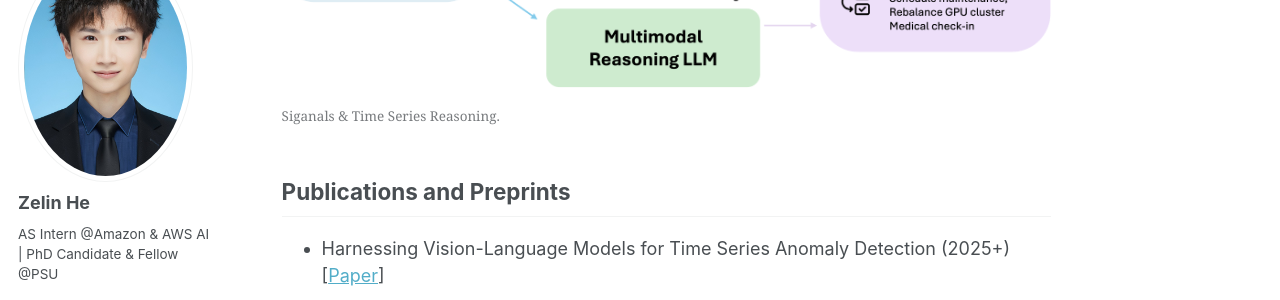
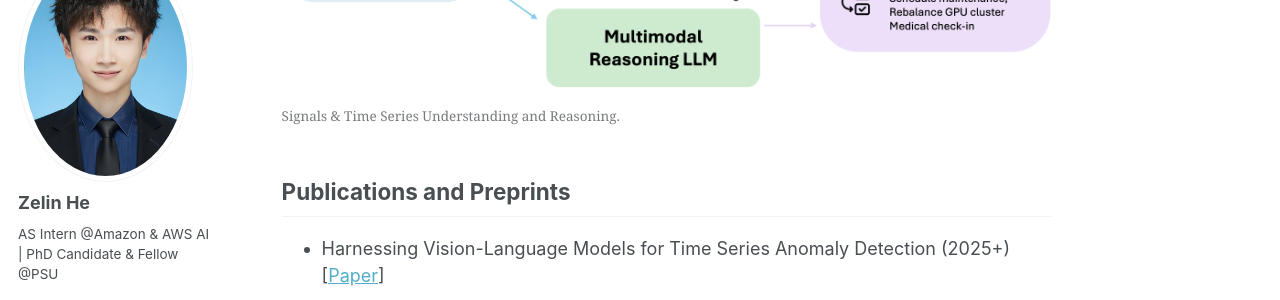
Before and after one commit to ZLHe0/zelinhe.github.io, a Jekyll site: the page built from _pages/about.md, in a window 1280 px wide and 900 px high, scrolled down 405 px. Shown: the part 153-453 px from the top of the window. Built offline with Jekyll 4.4.1, drawn with Linux system fonts in a browser that asks for light colours; some web fonts are replaced.

Commit message:
Fix image path in about page

```diff
--- a/_pages/about.md
+++ b/_pages/about.md
@@ -10,8 +10,8 @@ redirect_from:
 I am a Ph.D. Candidate in Statistics at Penn State. This summer, building on my work from last summer, I will again join Amazon DST & AWS AI as an Applied Scientist intern, focusing on large language and vision-language models for time-series reasoning, working with [Boran Han](https://boranhan.github.io/) and [Matthew Reimherr](https://mreimherr.github.io/). I am advised by Dr. [Runze Li](https://runzelipsu.github.io/) and in collaboration with Dr. [Ying Sun](https://ysunac.github.io/) from the EECS department, where we develop transfer-learning and meta-learning methods for modeling large-scale, crowd-sourced datasets.
 
 <figure>
-  <img src="/images/diagram.png" alt="Siganals & Time Series Reasoning" width="100%">
-  <figcaption>Siganals & Time Series Reasoning.</figcaption>
+  <img src="../images/diagram.png" alt="Signals & Time Series Understanding and Reasoning" width="100%">
+  <figcaption>Signals & Time Series Understanding and Reasoning.</figcaption>
 </figure>
 
 ## Publications and Preprints
```
